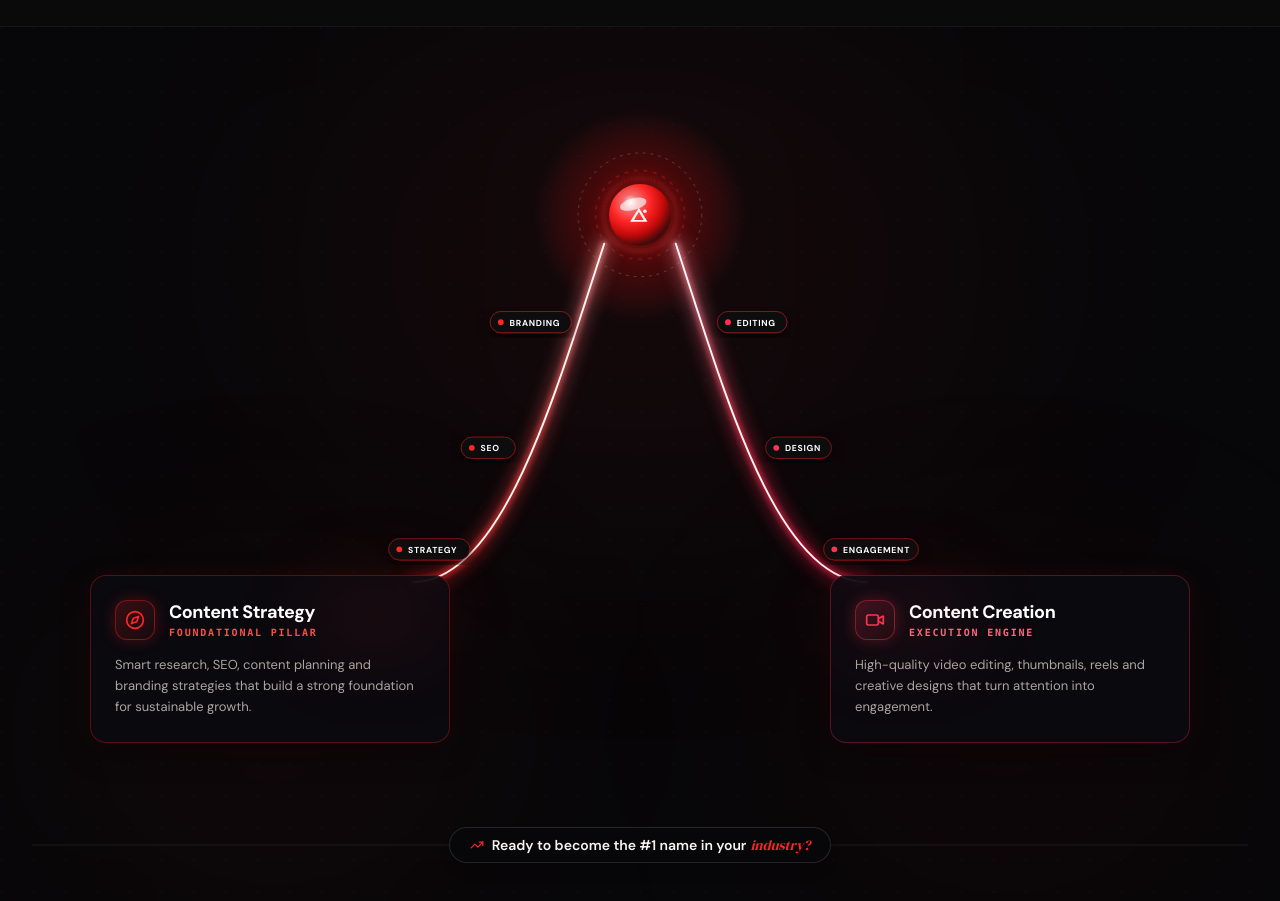
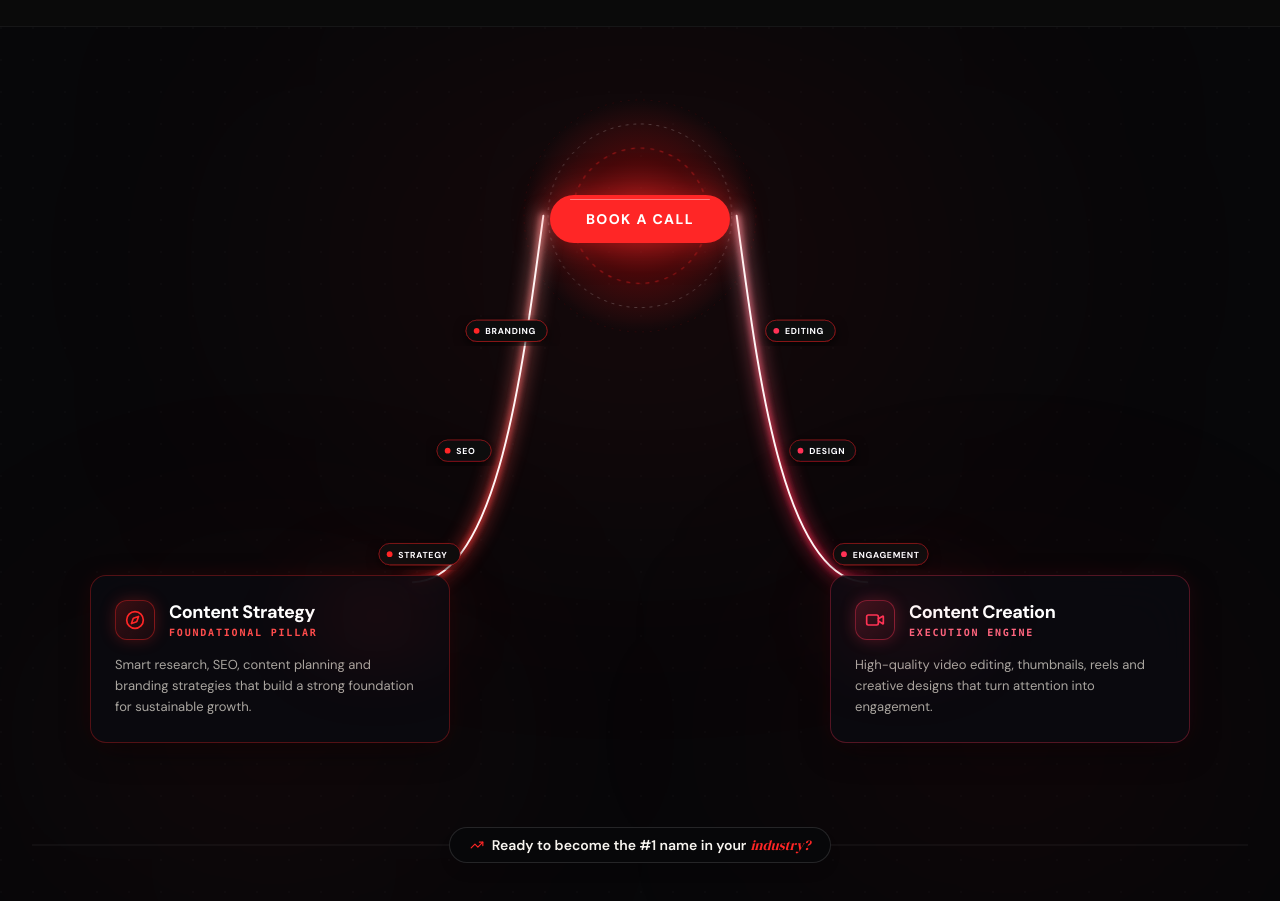
Before and after one commit to RITIKSINGH-DEOS/YouTooGrow, a Next.js app: page / in a window 1280 px wide. Shown: the part 4400-5301 px from the top of the page. Built offline with nearby package versions, Linux system fonts and the light colour scheme.

Commit message:
feat(growth-engine): replace top convergence node with interactive BOOK A CALL action button

```diff
--- a/src/components/growth-convergence/growth-convergence.tsx
+++ b/src/components/growth-convergence/growth-convergence.tsx
@@ -5,7 +5,6 @@ import Link from "next/link";
 import {
   Compass,
   Video,
-  Sparkles,
   TrendingUp,
 } from "lucide-react";
 
@@ -16,7 +15,7 @@ export function GrowthConvergence() {
   // step 0: initial / hidden
   // step 1: cards appear (0ms)
   // step 2: lines start drawing upward from cards (300ms)
-  // step 3: convergence at central node -> node pulse + heading reveal (2100ms)
+  // step 3: convergence at BOOK A CALL button -> button glow pulse (2100ms)
   // step 4: bottom statement reveal + full completion (2600ms)
 
   const [activePillar, setActivePillar] = useState<"none" | "left" | "right">("none");
@@ -74,8 +73,8 @@ export function GrowthConvergence() {
   }, [hasStarted]);
 
   // SVG parameters
-  // Path length for desktop curves is ~413px. We use 420 for complete coverage.
-  const desktopPathLength = 420;
+  // Path length for desktop curves is ~425px. We use 435 for complete coverage.
+  const desktopPathLength = 435;
   const isDrawingDesktop = step >= 2;
   const desktopDashOffset = isDrawingDesktop ? 0 : desktopPathLength;
 
@@ -113,9 +112,26 @@ export function GrowthConvergence() {
       <div className="relative max-w-7xl mx-auto px-4 sm:px-6 lg:px-8">
         {/* ============================================================== */}
         {/* DESKTOP & TABLET VIEWPORT (>= 768px)                          */}
-        {/* Brand Red & White Aesthetic                                   */}
+        {/* Convergence of lines directly into BOOK A CALL button          */}
         {/* ============================================================== */}
         <div className="hidden md:block relative w-full max-w-[1160px] mx-auto min-h-[600px] lg:min-h-[640px]">
+          {/* ============================================================ */}
+          {/* TOP CENTRAL CONVERGENCE ACTION: BOOK A CALL BUTTON          */}
+          {/* Replaces the circular node at the convergence peak           */}
+          {/* ============================================================ */}
+          <div className="absolute top-[72px] left-1/2 -translate-x-1/2 z-20">
+            <Link
+              href="mailto:contact@youtoogrow.com?subject=Strategy%20Call%20Application%20-%20YouTooGrow"
+              className={`group relative inline-flex items-center justify-center gap-2 px-9 py-3.5 rounded-full bg-[#ff2626] hover:bg-[#d90808] text-white font-extrabold tracking-widest text-sm uppercase transition-all duration-300 shadow-[0_0_35px_rgba(255,38,38,0.55)] hover:shadow-[0_0_60px_rgba(255,38,38,0.85)] hover:scale-105 active:scale-95 cursor-pointer select-none ${
+                step >= 3 ? "scale-100 opacity-100" : "scale-95 opacity-85"
+              }`}
+            >
+              {/* Subtle top specular sheen */}
+              <div className="absolute inset-x-5 top-1 h-px bg-white/40 rounded-full" />
+              <span>BOOK A CALL</span>
+            </Link>
+          </div>
+
           {/* SVG Canvas for Dual Curved Glowing Paths & Floating Badges */}
           <svg
             viewBox="0 0 1200 640"
@@ -123,15 +139,6 @@ export function GrowthConvergence() {
             aria-hidden="true"
           >
             <defs>
-              {/* Central Sphere 3D Gradient: Red & White */}
-              <radialGradient id="sphereGrad" cx="35%" cy="30%" r="70%">
-                <stop offset="0%" stopColor="#ffffff" stopOpacity="0.98" />
-                <stop offset="18%" stopColor="#ff7575" stopOpacity="0.9" />
-                <stop offset="45%" stopColor="#ff2626" />
-                <stop offset="75%" stopColor="#c50a0a" />
-                <stop offset="100%" stopColor="#450a0a" />
-              </radialGradient>
-
               {/* Sphere Ambient Radial Glow */}
               <radialGradient id="sphereRadialGlow" cx="50%" cy="50%" r="50%">
                 <stop offset="0%" stopColor="#ff2626" stopOpacity="0.5" />
@@ -165,24 +172,24 @@ export function GrowthConvergence() {
               </filter>
             </defs>
 
-            {/* Ambient Background Aura behind node */}
+            {/* Ambient Background Aura behind button */}
             <circle
               cx="600"
-              cy="95"
-              r="110"
+              cy="96"
+              r="120"
               fill="url(#sphereRadialGlow)"
               className={`transition-all duration-1000 ${
                 step >= 3 ? "opacity-100 scale-100" : "opacity-40 scale-75"
               }`}
             />
 
-            {/* Concentric Orbital Rings around convergence point */}
+            {/* Concentric Orbital Rings around convergence peak */}
             <g className={`transition-opacity duration-1000 ${step >= 3 ? "opacity-100" : "opacity-25"}`}>
               {/* Inner ring */}
               <circle
                 cx="600"
-                cy="95"
-                r="46"
+                cy="96"
+                r="70"
                 fill="none"
                 stroke="rgba(255, 38, 38, 0.45)"
                 strokeWidth="1.2"
@@ -192,8 +199,8 @@ export function GrowthConvergence() {
               {/* Mid ring */}
               <circle
                 cx="600"
-                cy="95"
-                r="64"
+                cy="96"
+                r="95"
                 fill="none"
                 stroke="rgba(255, 255, 255, 0.22)"
                 strokeWidth="1"
@@ -203,8 +210,8 @@ export function GrowthConvergence() {
               {/* Outer ring */}
               <circle
                 cx="600"
-                cy="95"
-                r="86"
+                cy="96"
+                r="120"
                 fill="none"
                 stroke="rgba(255, 38, 38, 0.16)"
                 strokeWidth="0.8"
@@ -213,8 +220,8 @@ export function GrowthConvergence() {
             </g>
 
             {/* ========================================================== */}
-            {/* LEFT CURVE (Vivid Red) - from Left Card to Node            */}
-            {/* Start: (365, 475) -> End: (572, 98)                       */}
+            {/* LEFT CURVE (Vivid Red) - from Left Card to BOOK A CALL     */}
+            {/* Start: (365, 475) -> End: (500, 96)                       */}
             {/* ========================================================== */}
             <g
               className={`transition-opacity duration-300 ${
@@ -223,7 +230,7 @@ export function GrowthConvergence() {
             >
               {/* Wide Bloom Layer */}
               <path
-                d="M 365 475 C 465 475, 520 250, 572 98"
+                d="M 365 475 C 455 475, 480 240, 500 96"
                 fill="none"
                 stroke="url(#leftCurveGrad)"
                 strokeWidth="14"
@@ -238,7 +245,7 @@ export function GrowthConvergence() {
               />
               {/* Mid Glow Layer */}
               <path
-                d="M 365 475 C 465 475, 520 250, 572 98"
+                d="M 365 475 C 455 475, 480 240, 500 96"
                 fill="none"
                 stroke="url(#leftCurveGrad)"
                 strokeWidth="5"
@@ -253,7 +260,7 @@ export function GrowthConvergence() {
               />
               {/* Crisp Core Stroke (White Core) */}
               <path
-                d="M 365 475 C 465 475, 520 250, 572 98"
+                d="M 365 475 C 455 475, 480 240, 500 96"
                 fill="none"
                 stroke="#fff5f5"
                 strokeWidth="2"
@@ -267,8 +274,8 @@ export function GrowthConvergence() {
             </g>
 
             {/* ========================================================== */}
-            {/* RIGHT CURVE (Crimson / Ruby Red) - from Right Card to Node */}
-            {/* Start: (835, 475) -> End: (628, 98)                       */}
+            {/* RIGHT CURVE (Crimson Red) - from Right Card to BOOK A CALL */}
+            {/* Start: (835, 475) -> End: (700, 96)                       */}
             {/* ========================================================== */}
             <g
               className={`transition-opacity duration-300 ${
@@ -277,7 +284,7 @@ export function GrowthConvergence() {
             >
               {/* Wide Bloom Layer */}
               <path
-                d="M 835 475 C 735 475, 680 250, 628 98"
+                d="M 835 475 C 745 475, 720 240, 700 96"
                 fill="none"
                 stroke="url(#rightCurveGrad)"
                 strokeWidth="14"
@@ -292,7 +299,7 @@ export function GrowthConvergence() {
               />
               {/* Mid Glow Layer */}
               <path
-                d="M 835 475 C 735 475, 680 250, 628 98"
+                d="M 835 475 C 745 475, 720 240, 700 96"
                 fill="none"
                 stroke="url(#rightCurveGrad)"
                 strokeWidth="5"
@@ -307,7 +314,7 @@ export function GrowthConvergence() {
               />
               {/* Crisp Core Stroke (White Core) */}
               <path
-                d="M 835 475 C 735 475, 680 250, 628 98"
+                d="M 835 475 C 745 475, 720 240, 700 96"
                 fill="none"
                 stroke="#fff5f5"
                 strokeWidth="2"
@@ -322,11 +329,10 @@ export function GrowthConvergence() {
 
             {/* ========================================================== */}
             {/* FLOATING PILL LABELS ALONG THE CURVES                      */}
-            {/* Pure SVG transforms with Red Glowing Indicators            */}
             {/* ========================================================== */}
             {/* Left 1: STRATEGY (Near left card) */}
             <g
-              transform="translate(340, 430)"
+              transform="translate(330, 435)"
               filter="url(#badgeShadow)"
               className={`transition-opacity duration-500 ${
                 step >= 2 ? "opacity-100" : "opacity-0"
@@ -357,7 +363,7 @@ export function GrowthConvergence() {
 
             {/* Left 2: SEO (Mid ascent) */}
             <g
-              transform="translate(415, 325)"
+              transform="translate(390, 328)"
               filter="url(#badgeShadow)"
               className={`transition-opacity duration-500 delay-300 ${
                 step >= 2 ? "opacity-100" : "opacity-0"
@@ -386,9 +392,9 @@ export function GrowthConvergence() {
               </text>
             </g>
 
-            {/* Left 3: BRANDING (Upper curve) */}
+            {/* Left 3: BRANDING (Upper curve near button) */}
             <g
-              transform="translate(445, 195)"
+              transform="translate(420, 204)"
               filter="url(#badgeShadow)"
               className={`transition-opacity duration-500 delay-700 ${
                 step >= 2 ? "opacity-100" : "opacity-0"
@@ -419,7 +425,7 @@ export function GrowthConvergence() {
 
             {/* Right 1: ENGAGEMENT (Near right card) */}
             <g
-              transform="translate(790, 430)"
+              transform="translate(800, 435)"
               filter="url(#badgeShadow)"
               className={`transition-opacity duration-500 ${
                 step >= 2 ? "opacity-100" : "opacity-0"
@@ -450,7 +456,7 @@ export function GrowthConvergence() {
 
             {/* Right 2: DESIGN (Mid ascent) */}
             <g
-              transform="translate(730, 325)"
+              transform="translate(755, 328)"
               filter="url(#badgeShadow)"
               className={`transition-opacity duration-500 delay-300 ${
                 step >= 2 ? "opacity-100" : "opacity-0"
@@ -479,9 +485,9 @@ export function GrowthConvergence() {
               </text>
             </g>
 
-            {/* Right 3: EDITING (Upper curve) */}
+            {/* Right 3: EDITING (Upper curve near button) */}
             <g
-              transform="translate(680, 195)"
+              transform="translate(730, 204)"
               filter="url(#badgeShadow)"
               className={`transition-opacity duration-500 delay-700 ${
                 step >= 2 ? "opacity-100" : "opacity-0"
@@ -508,44 +514,6 @@ export function GrowthConvergence() {
               >
                 EDITING
               </text>
-            </g>
-
-            {/* ========================================================== */}
-            {/* TOP CENTRAL CONVERGENCE NODE (Glossy 3D Red Sphere)        */}
-            {/* ========================================================== */}
-            <g
-              className={`transition-all duration-700 ${
-                step >= 3 ? "scale-100 opacity-100" : "scale-90 opacity-80"
-              }`}
-              style={{ transformOrigin: "600px 95px" }}
-            >
-              {/* Outer Glow Halo */}
-              <circle
-                cx="600"
-                cy="95"
-                r="38"
-                fill="none"
-                stroke="rgba(255, 38, 38, 0.6)"
-                strokeWidth="2"
-                filter="url(#glowCore)"
-              />
-              {/* Sphere Body */}
-              <circle cx="600" cy="95" r="32" fill="url(#sphereGrad)" />
-              {/* Specular Highlight Sheen */}
-              <ellipse
-                cx="593"
-                cy="84"
-                rx="14"
-                ry="6"
-                fill="#ffffff"
-                opacity="0.65"
-                transform="rotate(-15 593 84)"
-              />
-              {/* Mountain Summit / Digital Growth Icon inside node */}
-              <g transform="translate(588, 85) scale(0.9)" fill="#ffffff" opacity="0.95">
-                <path d="M12 3L2 19h20L12 3zm0 4.5l5.5 9.5h-11L12 7.5z" />
-                <circle cx="19" cy="7" r="2" fill="#ffffff" />
-              </g>
             </g>
           </svg>
 
@@ -620,18 +588,17 @@ export function GrowthConvergence() {
 
         {/* ============================================================== */}
         {/* MOBILE VIEWPORT (< 768px)                                      */}
-        {/* Brand Red & White Theme                                       */}
+        {/* Clean vertical layout with BOOK A CALL at the top              */}
         {/* ============================================================== */}
         <div className="md:hidden flex flex-col items-center">
-          {/* Mobile Top Node */}
-          <div className="text-center mb-2">
-            {/* Glowing Central Red Orb */}
-            <div className="relative inline-flex items-center justify-center">
-              <div className="w-20 h-20 rounded-full bg-gradient-to-br from-[#ff2626]/30 via-[#d90808]/20 to-transparent blur-xl absolute" />
-              <div className="relative w-14 h-14 rounded-full bg-gradient-to-tr from-[#450a0a] via-[#c50a0a] to-[#ff4d4d] flex items-center justify-center shadow-[0_0_25px_rgba(255,38,38,0.6)] border border-[#ff7575]/50">
-                <Sparkles className="w-6 h-6 text-white" />
-              </div>
-            </div>
+          {/* Mobile Top BOOK A CALL Button (Replaces red orb) */}
+          <div className="text-center mb-3">
+            <Link
+              href="mailto:contact@youtoogrow.com?subject=Strategy%20Call%20Application%20-%20YouTooGrow"
+              className="relative inline-flex items-center justify-center px-8 py-3.5 rounded-full bg-[#ff2626] hover:bg-[#d90808] text-white font-extrabold text-xs tracking-widest uppercase shadow-[0_0_30px_rgba(255,38,38,0.65)] active:scale-95 transition-all duration-200"
+            >
+              BOOK A CALL
+            </Link>
           </div>
 
           {/* Mobile Animated SVG Flow */}
@@ -650,7 +617,7 @@ export function GrowthConvergence() {
 
               {/* Left Line */}
               <path
-                d="M 45 155 C 85 155, 135 80, 172 15"
+                d="M 45 155 C 85 155, 125 70, 150 15"
                 fill="none"
                 stroke="url(#mobLeftGrad)"
                 strokeWidth="3.5"
@@ -665,7 +632,7 @@ export function GrowthConvergence() {
 
               {/* Right Line */}
               <path
-                d="M 315 155 C 275 155, 225 80, 188 15"
+                d="M 315 155 C 275 155, 235 70, 210 15"
                 fill="none"
                 stroke="url(#mobRightGrad)"
                 strokeWidth="3.5"
```
